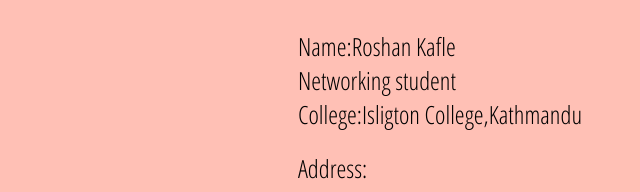
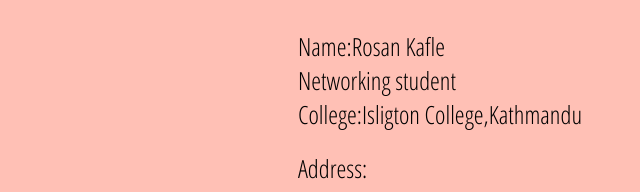
Before and after one commit to RosanKafle/Portfolio-Website, a plain HTML site: page Page 1.html in a window 1280 px wide. Shown: the part 426-618 px from the top of the page, 40-680 px from the left. Drawn offline with Linux system fonts and the light colour scheme.

Commit message:
updatwkjsaj

```diff
--- a/Page 1.html
+++ b/Page 1.html
@@ -36,7 +36,7 @@
 	<div class="resume_content">
 		<div class="resume_item resume_info">
 			<div class="title">
-			<p class="bold">Name:Roshan Kafle</p>
+			<p class="bold">Name:Rosan Kafle</p>
 			<p class="regular">Networking student</p>
 			<p class="regular">College:Isligton College,Kathmandu</p>
 			</div>
```
